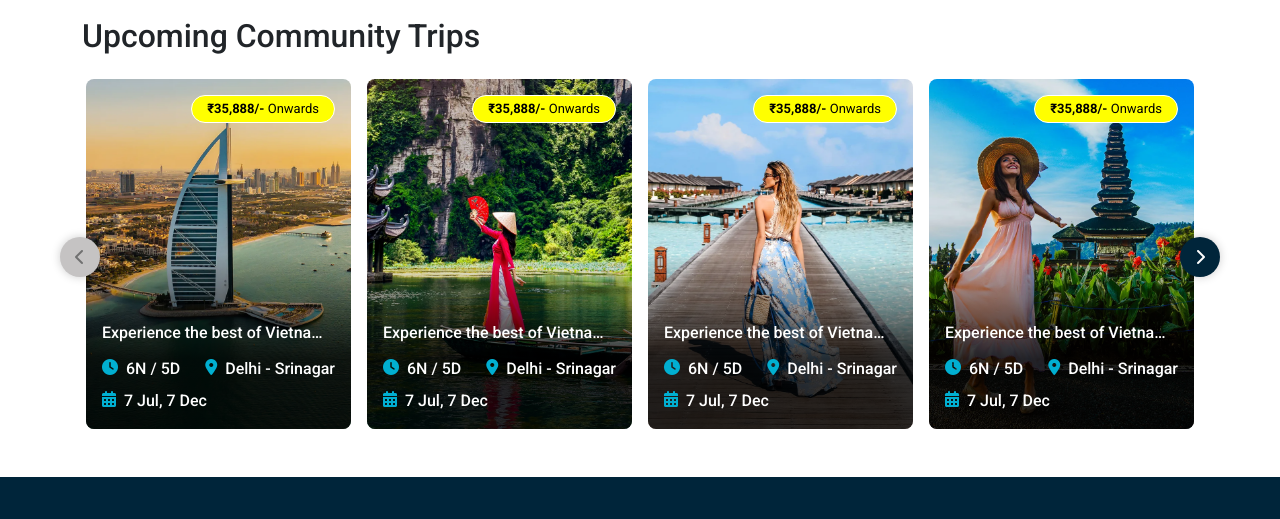
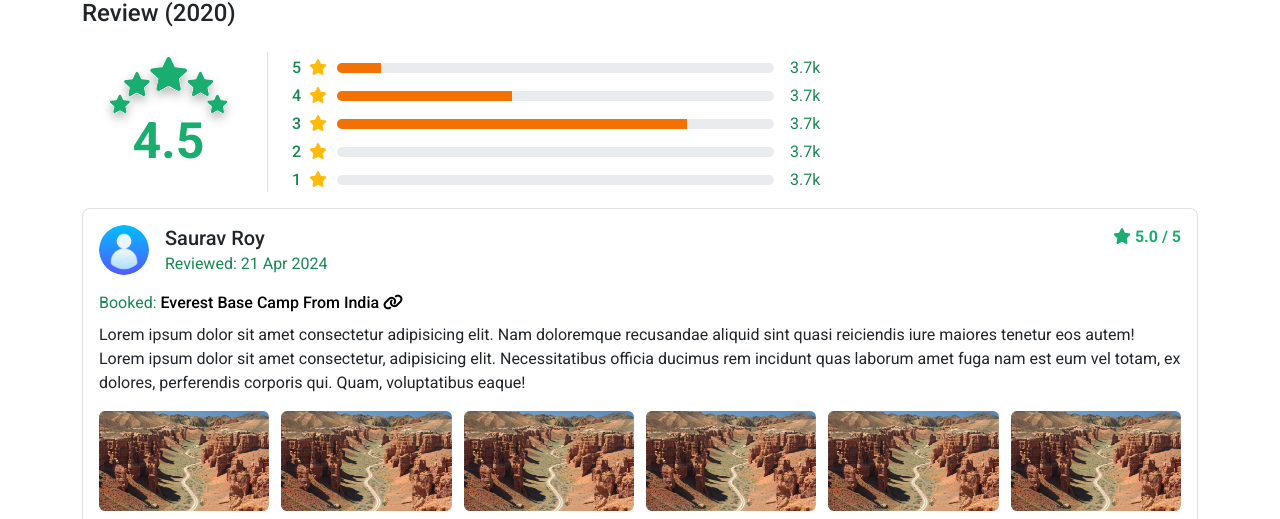
Before and after one commit to BDX-Bisht/Travel-Website, a plain HTML site: page second.html in a window 1280 px wide. Shown: the part 2674-3193 px from the top of the page. Drawn offline with nearby package versions, Linux system fonts and the light colour scheme.

Commit message:
changes in 14/07/2024"

```diff
--- a/css/style.css
+++ b/css/style.css
@@ -453,3 +453,25 @@ footer .img{height: 45px;width: 45px;}
 .t2rgfvewh.active{
     display: block;
 }
+
+.rgi24ogi23oi2{
+    font-size: 50px;font-weight: bolder;text-align: center;margin-top: -25px;color: #19ad6f;
+}
+.i4o282933tu24>div:nth-child(1){width: fit-content;}
+.i4o282933tu24>div:nth-child(2){width: 50%;padding-left: 10px;}
+.i4o282933tu24>div:nth-child(2) .progress{
+    height: 10px !important;
+}
+.i4o282933tu24>div:nth-child(2) .progress .progress-bar{
+    background-color: #f37002 !important;
+}
+.suer238r2_img{
+    height: 50px;width: 50px;border-radius: 50%;overflow: hidden;
+}
+
+.rgfewuiwefiho8u32r9{
+    display: grid;grid-template-columns: repeat(6,1fr);gap: 12px;
+}
+.rgfewuiwefiho8u32r9 img{
+    height: 100px;border-radius: 6px;
+}
--- a/second.html
+++ b/second.html
@@ -374,192 +374,193 @@
         </div>
     </div>
 
-    <!--*************** Community Trip Section Start ***************************** -->
-    <div class="container">
-        <div class="upcoming_trips mt-5 pt-5">
-            <h2 class="">Upcoming Community Trips</h2>
+    <!--*************** Package Review Section Start ***************************** -->
+    <div>
+        <div class="container mt-3">
+            <h2>Nepal Tour Review From Lucknow</h2>
             <div class="mt-4">
-                <div class="row px-2 bdx_slider_2 custom_dots_bdx">
-                    <div class="col-12 px-2">
-                        <a href="#">
-                            <div class="position-relative rounded-3 overflow-hidden">
-                            <div class="dfgyuioijhgv">
-                                <img src="./images/demo4.webp" alt="">
+                <h4>Review (2020)</h4>
+                <div class="row m-0 mt-4">
+                    <div class="col-12 col-md-2 border-end pe-4">
+                        <div class="d-flex flex-row flex-md-column align-items-center gap-3 gap-md-0">
+                            <div class="star_svg">
+                                <img src="images/fifth_star.svg" alt="">
                             </div>
-                            <div class="position-absolute top-0 start-0 w-100 h-100">
-                                <div class="dfuiojhgv w-100 h-100">
-                                    <div class="d-flex justify-content-between flex-column h-100 w-100">
-                                        <div class="fghuiokjhg d-flex justify-content-end p-3">
-                                            <div><b>₹35,888/- </b> Onwards</div>
-                                        </div>
-                                        <div class="p-3 text-white">
-                                            <p class="mb-2 fw-medium">Experience the best of Vietnam: 7 Days Tour Package/p>
-                                            <div class="d-flex align-items-center justify-content-between">
-                                                <div class="d-flex align-items-center gap-2">
-                                                    <i class="fa-solid fa-clock" style="color:#01afd1;"></i>
-                                                    <span class="fs-6 pt-1 fw-medium">6N / 5D</span>
-                                                </div>
-                                                <div class="d-flex align-items-center gap-2">
-                                                    <i class="fa-solid fa-location-dot" style="color:#01afd1;"></i>
-                                                    <span class="fs-6 pt-1 fw-medium">Delhi - Srinagar</span>
-                                                </div>
-                                            </div>
-                                            <div class="d-flex align-items-center gap-2 mt-1">
-                                                <i class="fa-solid fa-calendar-days" style="color:#01afd1;"></i>
-                                                <span class="fs-6 pt-1 fw-medium">7 Jul, 7 Dec</span>
-                                            </div>
-                                        </div>
-                                    </div>
+                            <div class="rgi24ogi23oi2">4.5</div>
+                        </div>
+                    </div>
+                    <div class="col-12 col-md-10 ps-md-4">
+                        <div class="i4o282933tu24 mt-1 d-flex align-items-center">
+                            <div class="d-flex align-items-center gap-2">
+                                <div class="fs-6 text-success fw-medium">5</div>
+                                <div><i class="fa-solid fa-star" style="color: #ffba0a;"></i></div>
+                            </div>
+                            <div>
+                                <div class="progress" role="progressbar" aria-label="Basic example" aria-valuenow="0" aria-valuemin="0" aria-valuemax="100">
+                                    <div class="progress-bar" style="width: 10%"></div>
                                 </div>
                             </div>
+                            <div class="ps-3 text-success">3.7k</div>
                         </div>
-                        </a>
-                    </div>
-                    <div class="col-12 px-2">
-                        <a href="#">
-                            <div class="position-relative rounded-3 overflow-hidden">
-                            <div class="dfgyuioijhgv">
-                                <img src="./images/demo2.webp" alt="">
+                        <div class="i4o282933tu24 mt-1 d-flex align-items-center">
+                            <div class="d-flex align-items-center gap-2">
+                                <div class="fs-6 text-success fw-medium">4</div>
+                                <div><i class="fa-solid fa-star" style="color: #ffba0a;"></i></div>
                             </div>
-                            <div class="position-absolute top-0 start-0 w-100 h-100">
-                                <div class="dfuiojhgv w-100 h-100">
-                                    <div class="d-flex justify-content-between flex-column h-100 w-100">
-                                        <div class="fghuiokjhg d-flex justify-content-end p-3">
-                                            <div><b>₹35,888/- </b> Onwards</div>
-                                        </div>
-                                        <div class="p-3 text-white">
-                                            <p class="mb-2 fw-medium">Experience the best of Vietnam: 7 Days Tour Package/p>
-                                            <div class="d-flex align-items-center justify-content-between">
-                                                <div class="d-flex align-items-center gap-2">
-                                                    <i class="fa-solid fa-clock" style="color:#01afd1;"></i>
-                                                    <span class="fs-6 pt-1 fw-medium">6N / 5D</span>
-                                                </div>
-                                                <div class="d-flex align-items-center gap-2">
-                                                    <i class="fa-solid fa-location-dot" style="color:#01afd1;"></i>
-                                                    <span class="fs-6 pt-1 fw-medium">Delhi - Srinagar</span>
-                                                </div>
-                                            </div>
-                                            <div class="d-flex align-items-center gap-2 mt-1">
-                                                <i class="fa-solid fa-calendar-days" style="color:#01afd1;"></i>
-                                                <span class="fs-6 pt-1 fw-medium">7 Jul, 7 Dec</span>
-                                            </div>
-                                        </div>
-                                    </div>
+                            <div>
+                                <div class="progress" role="progressbar" aria-label="Basic example" aria-valuenow="0" aria-valuemin="0" aria-valuemax="100">
+                                    <div class="progress-bar" style="width: 40%"></div>
                                 </div>
                             </div>
+                            <div class="ps-3 text-success">3.7k</div>
                         </div>
-                        </a>
-                    </div>
-                    <div class="col-12 px-2">
-                        <a href="#">
-                            <div class="position-relative rounded-3 overflow-hidden">
-                            <div class="dfgyuioijhgv">
-                                <img src="./images/demo5.webp" alt="">
+                        <div class="i4o282933tu24 mt-1 d-flex align-items-center">
+                            <div class="d-flex align-items-center gap-2">
+                                <div class="fs-6 text-success fw-medium">3</div>
+                                <div><i class="fa-solid fa-star" style="color: #ffba0a;"></i></div>
                             </div>
-                            <div class="position-absolute top-0 start-0 w-100 h-100">
-                                <div class="dfuiojhgv w-100 h-100">
-                                    <div class="d-flex justify-content-between flex-column h-100 w-100">
-                                        <div class="fghuiokjhg d-flex justify-content-end p-3">
-                                            <div><b>₹35,888/- </b> Onwards</div>
-                                        </div>
-                                        <div class="p-3 text-white">
-                                            <p class="mb-2 fw-medium">Experience the best of Vietnam: 7 Days Tour Package/p>
-                                            <div class="d-flex align-items-center justify-content-between">
-                                                <div class="d-flex align-items-center gap-2">
-                                                    <i class="fa-solid fa-clock" style="color:#01afd1;"></i>
-                                                    <span class="fs-6 pt-1 fw-medium">6N / 5D</span>
-                                                </div>
-                                                <div class="d-flex align-items-center gap-2">
-                                                    <i class="fa-solid fa-location-dot" style="color:#01afd1;"></i>
-                                                    <span class="fs-6 pt-1 fw-medium">Delhi - Srinagar</span>
-                                                </div>
-                                            </div>
-                                            <div class="d-flex align-items-center gap-2 mt-1">
-                                                <i class="fa-solid fa-calendar-days" style="color:#01afd1;"></i>
-                                                <span class="fs-6 pt-1 fw-medium">7 Jul, 7 Dec</span>
-                                            </div>
-                                        </div>
-                                    </div>
+                            <div>
+                                <div class="progress" role="progressbar" aria-label="Basic example" aria-valuenow="0" aria-valuemin="0" aria-valuemax="100">
+                                    <div class="progress-bar" style="width: 80%"></div>
                                 </div>
                             </div>
+                            <div class="ps-3 text-success">3.7k</div>
                         </div>
-                        </a>
-                    </div>
-                    <div class="col-12 px-2">
-                        <a href="#">
-                            <div class="position-relative rounded-3 overflow-hidden">
-                            <div class="dfgyuioijhgv">
-                                <img src="./images/demo3.webp" alt="">
+                        <div class="i4o282933tu24 mt-1 d-flex align-items-center">
+                            <div class="d-flex align-items-center gap-2">
+                                <div class="fs-6 text-success fw-medium">2</div>
+                                <div><i class="fa-solid fa-star" style="color: #ffba0a;"></i></div>
                             </div>
-                            <div class="position-absolute top-0 start-0 w-100 h-100">
-                                <div class="dfuiojhgv w-100 h-100">
-                                    <div class="d-flex justify-content-between flex-column h-100 w-100">
-                                        <div class="fghuiokjhg d-flex justify-content-end p-3">
-                                            <div><b>₹35,888/- </b> Onwards</div>
-                                        </div>
-                                        <div class="p-3 text-white">
-                                            <p class="mb-2 fw-medium">Experience the best of Vietnam: 7 Days Tour Package/p>
-                                            <div class="d-flex align-items-center justify-content-between">
-                                                <div class="d-flex align-items-center gap-2">
-                                                    <i class="fa-solid fa-clock" style="color:#01afd1;"></i>
-                                                    <span class="fs-6 pt-1 fw-medium">6N / 5D</span>
-                                                </div>
-                                                <div class="d-flex align-items-center gap-2">
-                                                    <i class="fa-solid fa-location-dot" style="color:#01afd1;"></i>
-                                                    <span class="fs-6 pt-1 fw-medium">Delhi - Srinagar</span>
-                                                </div>
-                                            </div>
-                                            <div class="d-flex align-items-center gap-2 mt-1">
-                                                <i class="fa-solid fa-calendar-days" style="color:#01afd1;"></i>
-                                                <span class="fs-6 pt-1 fw-medium">7 Jul, 7 Dec</span>
-                                            </div>
-                                        </div>
-                                    </div>
+                            <div>
+                                <div class="progress" role="progressbar" aria-label="Basic example" aria-valuenow="0" aria-valuemin="0" aria-valuemax="100">
+                                    <div class="progress-bar" style="width: 0%"></div>
                                 </div>
                             </div>
+                            <div class="ps-3 text-success">3.7k</div>
                         </div>
-                        </a>
-                    </div>
-                    <div class="col-12 px-2">
-                        <a href="#">
-                            <div class="position-relative rounded-3 overflow-hidden">
-                            <div class="dfgyuioijhgv">
-                                <img src="./images/demo1.webp" alt="">
+                        <div class="i4o282933tu24 mt-1 d-flex align-items-center">
+                            <div class="d-flex align-items-center gap-2">
+                                <div class="fs-6 text-success fw-medium">1</div>
+                                <div><i class="fa-solid fa-star" style="color: #ffba0a;"></i></div>
                             </div>
-                            <div class="position-absolute top-0 start-0 w-100 h-100">
-                                <div class="dfuiojhgv w-100 h-100">
-                                    <div class="d-flex justify-content-between flex-column h-100 w-100">
-                                        <div class="fghuiokjhg d-flex justify-content-end p-3">
-                                            <div><b>₹35,888/- </b> Onwards</div>
-                                        </div>
-                                        <div class="p-3 text-white">
-                                            <p class="mb-2 fw-medium">Experience the best of Vietnam: 7 Days Tour Package/p>
-                                            <div class="d-flex align-items-center justify-content-between">
-                                                <div class="d-flex align-items-center gap-2">
-                                                    <i class="fa-solid fa-clock" style="color:#01afd1;"></i>
-                                                    <span class="fs-6 pt-1 fw-medium">6N / 5D</span>
-                                                </div>
-                                                <div class="d-flex align-items-center gap-2">
-                                                    <i class="fa-solid fa-location-dot" style="color:#01afd1;"></i>
-                                                    <span class="fs-6 pt-1 fw-medium">Delhi - Srinagar</span>
-                                                </div>
-                                            </div>
-                                            <div class="d-flex align-items-center gap-2 mt-1">
-                                                <i class="fa-solid fa-calendar-days" style="color:#01afd1;"></i>
-                                                <span class="fs-6 pt-1 fw-medium">7 Jul, 7 Dec</span>
-                                            </div>
-                                        </div>
-                                    </div>
+                            <div>
+                                <div class="progress" role="progressbar" aria-label="Basic example" aria-valuenow="0" aria-valuemin="0" aria-valuemax="100">
+                                    <div class="progress-bar" style="width: 0%"></div>
                                 </div>
                             </div>
+                            <div class="ps-3 text-success">3.7k</div>
                         </div>
-                        </a>
                     </div>
                 </div>
             </div>
         </div>
+
+        <div class="container mt-3">
+            <div class="border rounded-3 p-3">
+                <div class="d-flex align-items-start justify-content-between">
+                    <div class="d-flex align-items-center gap-3">
+                        <div class="suer238r2_img">
+                            <img src="images/user.webp" alt="">
+                        </div>
+                        <div>
+                            <h5 class="fw-medium mb-1">Saurav Roy</h5>
+                            <h5 class="fs-6 fw-normal mb-0 text-success">Reviewed: 21 Apr 2024</h5>
+                        </div>
+                    </div>
+                    <div style="color:#19ad6f;font-weight:600;">
+                        <i class="fa-solid fa-star"></i>
+                        5.0 / 5
+                    </div>
+                </div>
+                <div class="mt-3 ">
+                    <span class="text-success">Booked: </span>
+                    <a href="#" class="fw-medium">Everest Base Camp From India <i class="fa-solid fa-link"></i></a>
+                </div>
+                <div class="mt-2">
+                    Lorem ipsum dolor sit amet consectetur adipisicing elit. Nam doloremque recusandae aliquid sint quasi reiciendis iure maiores tenetur eos autem! Lorem ipsum dolor sit amet consectetur, adipisicing elit. Necessitatibus officia ducimus rem incidunt quas laborum amet fuga nam est eum vel totam, ex dolores, perferendis corporis qui. Quam, voluptatibus eaque!
+                </div>
+                <div class="rgfewuiwefiho8u32r9 mt-3">
+                    <img src="images/caraousel1.webp" alt="">
+                    <img src="images/caraousel1.webp" alt="">
+                    <img src="images/caraousel1.webp" alt="">
+                    <img src="images/caraousel1.webp" alt="">
+                    <img src="images/caraousel1.webp" alt="">
+                    <img src="images/caraousel1.webp" alt="">
+                </div>
+            </div>
+        </div>
+
+        <div class="container mt-3">
+            <div class="border rounded-3 p-3">
+                <div class="d-flex align-items-start justify-content-between">
+                    <div class="d-flex align-items-center gap-3">
+                        <div class="suer238r2_img">
+                            <img src="images/user.webp" alt="">
+                        </div>
+                        <div>
+                            <h5 class="fw-medium mb-1">Saurav Roy</h5>
+                            <h5 class="fs-6 fw-normal mb-0 text-success">Reviewed: 21 Apr 2024</h5>
+                        </div>
+                    </div>
+                    <div style="color:#19ad6f;font-weight:600;">
+                        <i class="fa-solid fa-star"></i>
+                        5.0 / 5
+                    </div>
+                </div>
+                <div class="mt-3 ">
+                    <span class="text-success">Booked: </span>
+                    <a href="#" class="fw-medium">Everest Base Camp From India <i class="fa-solid fa-link"></i></a>
+                </div>
+                <div class="mt-2">
+                    Lorem ipsum dolor sit amet consectetur adipisicing elit. Nam doloremque recusandae aliquid sint quasi reiciendis iure maiores tenetur eos autem! Lorem ipsum dolor sit amet consectetur, adipisicing elit. Necessitatibus officia ducimus rem incidunt quas laborum amet fuga nam est eum vel totam, ex dolores, perferendis corporis qui. Quam, voluptatibus eaque!
+                </div>
+                <div class="rgfewuiwefiho8u32r9 mt-3">
+                    <img src="images/caraousel1.webp" alt="">
+                    <img src="images/caraousel1.webp" alt="">
+                    <img src="images/caraousel1.webp" alt="">
+                    <img src="images/caraousel1.webp" alt="">
+                    <img src="images/caraousel1.webp" alt="">
+                    <img src="images/caraousel1.webp" alt="">
+                </div>
+            </div>
+        </div>
+
+        <div class="container mt-3">
+            <div class="border rounded-3 p-3">
+                <div class="d-flex align-items-start justify-content-between">
+                    <div class="d-flex align-items-center gap-3">
+                        <div class="suer238r2_img">
+                            <img src="images/user.webp" alt="">
+                        </div>
+                        <div>
+                            <h5 class="fw-medium mb-1">Saurav Roy</h5>
+                            <h5 class="fs-6 fw-normal mb-0 text-success">Reviewed: 21 Apr 2024</h5>
+                        </div>
+                    </div>
+                    <div style="color:#19ad6f;font-weight:600;">
+                        <i class="fa-solid fa-star"></i>
+                        5.0 / 5
+                    </div>
+                </div>
+                <div class="mt-3 ">
+                    <span class="text-success">Booked: </span>
+                    <a href="#" class="fw-medium">Everest Base Camp From India <i class="fa-solid fa-link"></i></a>
+                </div>
+                <div class="mt-2">
+                    Lorem ipsum dolor sit amet consectetur adipisicing elit. Nam doloremque recusandae aliquid sint quasi reiciendis iure maiores tenetur eos autem! Lorem ipsum dolor sit amet consectetur, adipisicing elit. Necessitatibus officia ducimus rem incidunt quas laborum amet fuga nam est eum vel totam, ex dolores, perferendis corporis qui. Quam, voluptatibus eaque!
+                </div>
+                <div class="rgfewuiwefiho8u32r9 mt-3">
+                    <img src="images/caraousel1.webp" alt="">
+                    <img src="images/caraousel1.webp" alt="">
+                    <img src="images/caraousel1.webp" alt="">
+                    <img src="images/caraousel1.webp" alt="">
+                    <img src="images/caraousel1.webp" alt="">
+                    <img src="images/caraousel1.webp" alt="">
+                </div>
+            </div>
+        </div>
     </div>
-    <!--*************** Community Trip Section End ***************************** -->
+    <!--*************** Package Review Section End ***************************** -->
 
     <div class="footer_2">
         <div class="iuygtfgtyuiolkewref">
```
Also changed, not shown: css/responsive.css (+11 -0 lines), images/fifth_star.svg (added).
